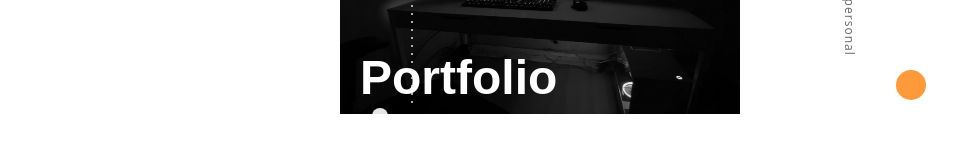
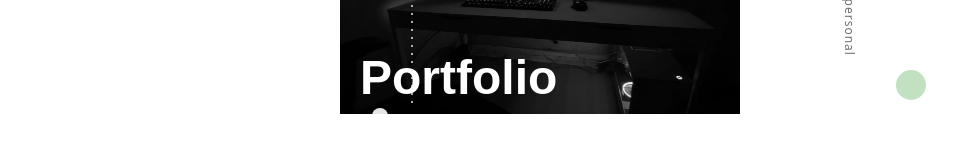
Before and after one commit to CassadyCampos/portfolio2021, a Next.js app: page /projects in a window 1280 px wide. Shown: the part 309-469 px from the top of the page, without its empty margins (0-965 px from the left). Built offline with nearby package versions, Linux system fonts and the light colour scheme; a web font is replaced by a local one.

Commit message:
fixing blog hover

```diff
--- a/components/BlogCard.jsx
+++ b/components/BlogCard.jsx
@@ -39,7 +39,9 @@ const BlogCard = ({ title, subtitle, icons, cardImage }) => {
                     <FontAwesomeIcon key={icons.indexOf(icon)} className={styles.icon} icon={icon}  />
                 ))}
             </div>
-            <button></button>
+            <button
+            // style={{backgroundColor: "C1E1C1"}}
+            ></button>
         </div>
     );
 };
--- a/styles/projects.module.scss
+++ b/styles/projects.module.scss
@@ -6,6 +6,7 @@
 $bg-color: #E6E5E1;
 $shdow-gray: #d3d3d5;
 $orange: #DA4D1D;
+$pastel-green: #C1E1C1;
 $blue: #2b26c3;
 $img-url: "../public/blockchain.jpeg";
 $img-url2: "https://images.unsplash.com/photo-1528785198459-ec50485704c7?ixlib=rb-0.3.5&s=3a2fc3039516555bbb2e9cd2967bd321&auto=format&fit=crop&w=1537&q=80";
@@ -186,13 +187,14 @@ $img-url2: "https://images.unsplash.com/photo-1528785198459-ec50485704c7?ixlib=r
       bottom: 14px;
       width: 30px;
       height: 30px;
-      background-color: $orange;
+      background-color: $pastel-green;
+      // background-color: #189018;
       border: none;
       border-radius: 30px;
       cursor: pointer;
       outline:none;
       transition: all 0.3s ease;
-      mix-blend-mode: hard-light;
+      // mix-blend-mode: hard-light;
 
       .icon {
         font-size:3rem;
```
